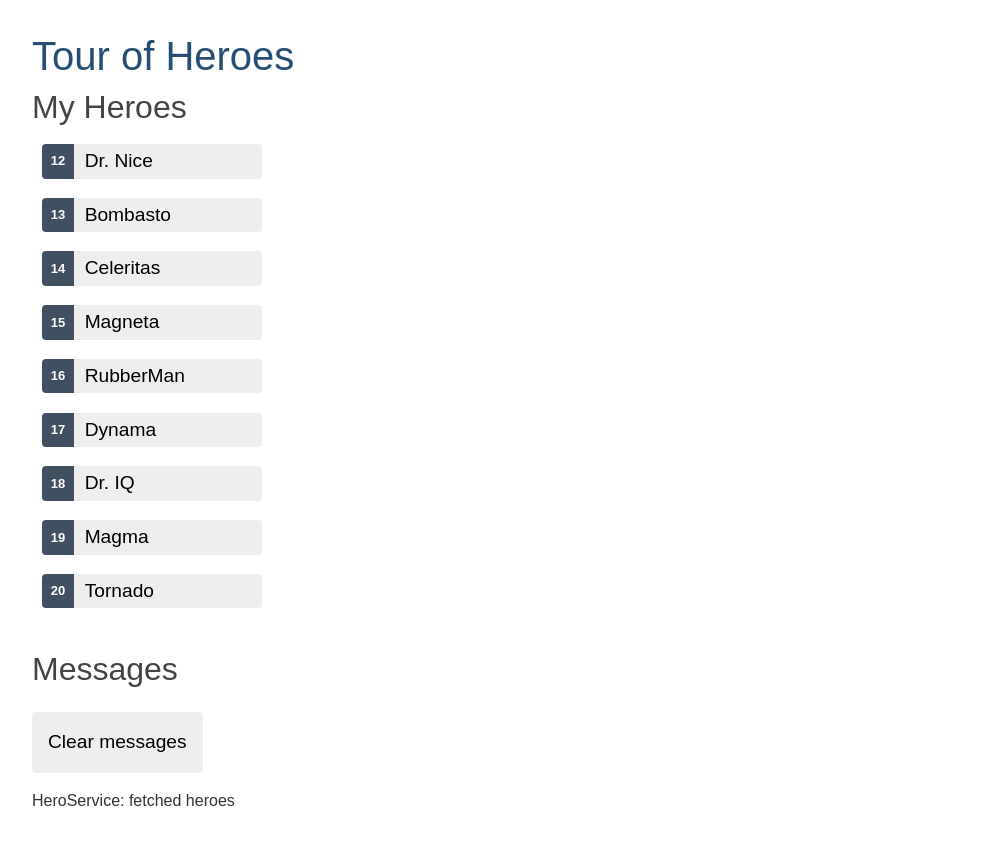
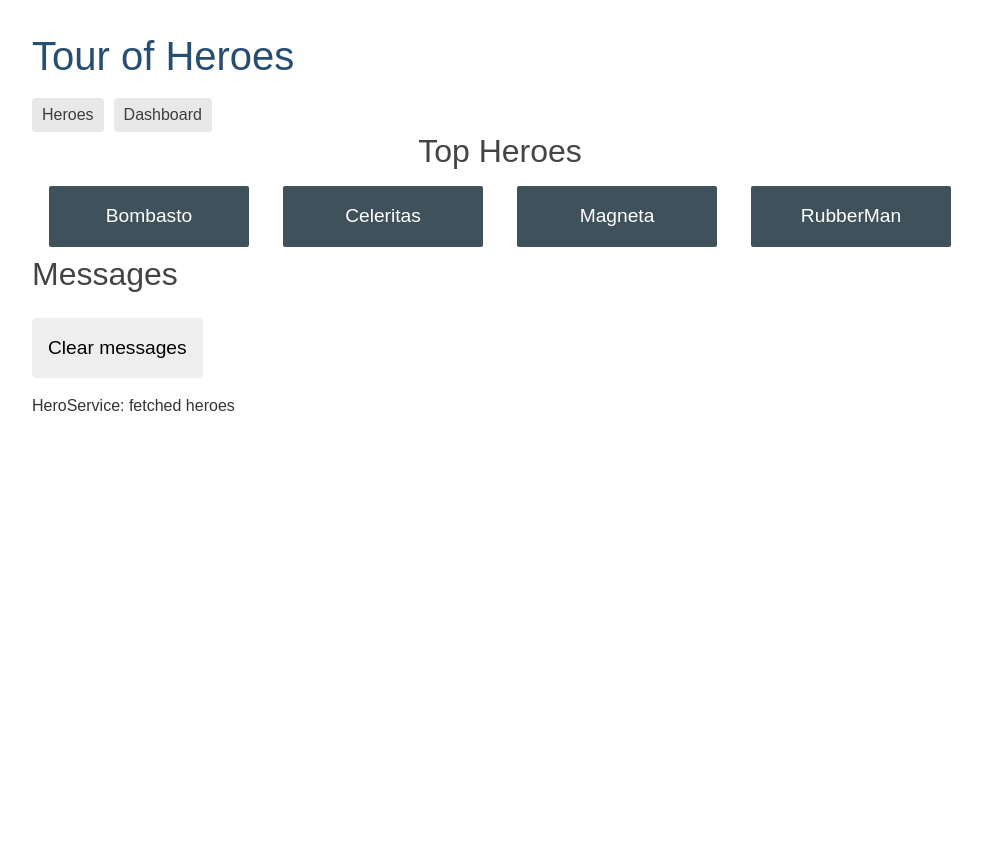
Before and after one commit to m4penta/HERO-TOUR, an Angular app: page /dashboard in a window 1280 px wide. Shown: the whole page, without its empty margins (140-1122 px from the left). After the commit the page ends 800 px from the top, so only its background shows below. Built offline with nearby package versions, Linux system fonts and the light colour scheme.

Commit message:
Add navigation with routing

```diff
--- a/src/app/app.component.html
+++ b/src/app/app.component.html
@@ -1,3 +1,7 @@
 <h1>{{title}}</h1>
-<app-heroes></app-heroes>
+<nav>
+  <a routerLink="/heroes">Heroes</a>
+  <a routerLink="/dashboard">Dashboard</a>
+</nav>
+<router-outlet></router-outlet>
 <app-messages></app-messages>
--- /dev/null
+++ b/src/app/dashboard/dashboard.component.css
@@ -0,0 +1,50 @@
+/* DashboardComponent's private CSS styles */
+
+h2 {
+  text-align: center;
+}
+
+.heroes-menu {
+  padding: 0;
+  margin: auto;
+  max-width: 1000px;
+
+  /* flexbox */
+  display: flex;
+  flex-direction: row;
+  flex-wrap: wrap;
+  justify-content: space-around;
+  align-content: flex-start;
+  align-items: flex-start;
+}
+
+a {
+  background-color: #3f525c;
+  border-radius: 2px;
+  padding: 1rem;
+  font-size: 1.2rem;
+  text-decoration: none;
+  display: inline-block;
+  color: #fff;
+  text-align: center;
+  width: 100%;
+  min-width: 70px;
+  margin: .5rem auto;
+  box-sizing: border-box;
+
+  /* flexbox */
+  order: 0;
+  flex: 0 1 auto;
+  align-self: auto;
+}
+
+@media (min-width: 600px) {
+  a {
+    width: 18%;
+    box-sizing: content-box;
+  }
+}
+
+a:hover {
+  background-color: #000;
+}
--- /dev/null
+++ b/src/app/dashboard/dashboard.component.html
@@ -0,0 +1,7 @@
+<h2>Top Heroes</h2>
+<div class="heroes-menu">
+  <a *ngFor="let hero of heroes"
+    routerLink="/detail/{{hero.id}}">
+    {{hero.name}}
+  </a>
+</div>
--- /dev/null
+++ b/src/app/dashboard/dashboard.component.ts
@@ -0,0 +1,23 @@
+import { Component, OnInit } from '@angular/core';
+import { Hero } from '../hero';
+import { HeroService } from '../hero.service';
+
+@Component({
+  selector: 'app-dashboard',
+  templateUrl: './dashboard.component.html',
+  styleUrls: [ './dashboard.component.css' ]
+})
+export class DashboardComponent implements OnInit {
+  heroes: Hero[] = [];
+
+  constructor(private heroService: HeroService) { }
+
+  ngOnInit(): void {
+    this.getHeroes();
+  }
+
+  getHeroes(): void {
+    this.heroService.getHeroes()
+      .subscribe(heroes => this.heroes = heroes.slice(1, 5));
+  }
+}
--- a/src/app/hero-detail/hero-detail.component.html
+++ b/src/app/hero-detail/hero-detail.component.html
@@ -6,5 +6,5 @@
     <label for="hero-name">Hero name: </label>
     <input id="hero-name" [(ngModel)]="hero.name" placeholder="name">
   </div>
-
+  <button type="button" (click)="goBack()">go back</button>
 </div>
--- a/src/app/hero-detail/hero-detail.component.ts
+++ b/src/app/hero-detail/hero-detail.component.ts
@@ -1,11 +1,42 @@
-import { Hero } from './../hero';
-import { Component, Input } from '@angular/core';
+import { Component, OnInit } from '@angular/core';
+import { ActivatedRoute } from '@angular/router';
+import { Location } from '@angular/common';
+
+import { Hero } from '../hero';
+import { HeroService } from '../hero.service';
 
 @Component({
   selector: 'app-hero-detail',
   templateUrl: './hero-detail.component.html',
-  styleUrls: ['./hero-detail.component.css']
+  styleUrls: [ './hero-detail.component.css' ]
 })
-export class HeroDetailComponent {
-  @Input() hero? : Hero;
+export class HeroDetailComponent implements OnInit {
+  hero: Hero | undefined;
+
+  constructor(
+    private route: ActivatedRoute,
+    private heroService: HeroService,
+    private location: Location
+  ) {}
+
+  ngOnInit(): void {
+    this.getHero();
+  }
+
+  getHero(): void {
+    const id = Number(this.route.snapshot.paramMap.get('id'));
+    this.heroService.getHero(id)
+      .subscribe(hero => this.hero = hero);
+  }
+
+  goBack(): void {
+    this.location.back();
+  }
 }
+
+
+/*
+Copyright Google LLC. All Rights Reserved.
+Use of this source code is governed by an MIT-style license that
+can be found in the LICENSE file at https://angular.io/license
+*/
--- a/src/app/hero.service.ts
+++ b/src/app/hero.service.ts
@@ -15,6 +15,12 @@
     this.messageService.add('HeroService: fetched heroes');
     return heroes;
   }
-
+  getHero(id: number): Observable<Hero> {
+    // For now, assume that a hero with the specified `id` always exists.
+    // Error handling will be added in the next step of the tutorial.
+    const hero = HEROES.find(h => h.id === id)!;
+    this.messageService.add(`HeroService: fetched hero id=${id}`);
+    return of(hero);
+  }
 
 }
--- a/src/app/heroes/heroes.component.css
+++ b/src/app/heroes/heroes.component.css
@@ -4,49 +4,35 @@
   padding: 0;
   width: 15em;
 }
-
 .heroes li {
-  display: flex;
+  position: relative;
+  cursor: pointer;
 }
 
-.heroes button {
-  flex: 1;
-  cursor: pointer;
-  position: relative;
-  left: 0;
-  background-color: #EEE;
-  margin: .5em;
-  padding: 0;
-  border-radius: 4px;
-  display: flex;
-  align-items: stretch;
-  height: 1.8em;
-}
-
-.heroes button:hover {
-  color: #2c3a41;
-  background-color: #e6e6e6;
+.heroes li:hover {
   left: .1em;
 }
 
-.heroes button:active {
+.heroes a {
+  color: #333;
+  text-decoration: none;
+  background-color: #EEE;
+  margin: .5em;
+  padding: .3em 0;
+  height: 1.6em;
+  border-radius: 4px;
+  display: block;
+  width: 100%;
+}
+
+.heroes a:hover {
+  color: #2c3a41;
+  background-color: #e6e6e6;
+}
+
+.heroes a:active {
   background-color: #525252;
   color: #fafafa;
-}
-
-.heroes button.selected {
-  background-color: black;
-  color: white;
-}
-
-.heroes button.selected:hover {
-  background-color: #505050;
-  color: white;
-}
-
-.heroes button.selected:active {
-  background-color: black;
-  color: white;
 }
 
 .heroes .badge {
@@ -56,10 +42,12 @@
   padding: 0.8em 0.7em 0 0.7em;
   background-color: #405061;
   line-height: 1em;
+  position: relative;
+  left: -1px;
+  top: -4px;
+  height: 1.8em;
+  min-width: 16px;
+  text-align: right;
   margin-right: .8em;
   border-radius: 4px 0 0 4px;
 }
-
-.heroes .name {
-  align-self: center;
-}
--- a/src/app/heroes/heroes.component.html
+++ b/src/app/heroes/heroes.component.html
@@ -1,26 +1,8 @@
-<!-- <h2 >My Heroes</h2>
-<div class="card-group" *ngFor="let hero of heroes">
-  <div class="card mt-2" style="width: 18rem;">
-    <div class="card-body">
-    <h5 class="card-title">{{hero.name}}</h5>
-    <h6 class="card-subtitle mb-2 text-muted">ID: {{hero.id}}</h6>
-    </div>
-  </div>
-</div> -->
 <h2>My Heroes</h2>
-<ul class="heroes" >
+<ul class="heroes">
   <li *ngFor="let hero of heroes">
-
-    <!-- bắt sự kiện click -->
-    <!--  thiết lập class selected cho nút nếu siêu anh
-       hùng tương ứng với nút này là selectedHero -->
-
-    <button [class.selected]="hero === selectedHero"
-    type="button" (click)="onSelect(hero)">
-      <span class="badge">{{hero.id}}</span>
-      <span class="name">{{hero.name}}</span>
-    </button>
+    <a routerLink="/detail/{{hero.id}}">
+      <span class="badge">{{hero.id}}</span> {{hero.name}}
+    </a>
   </li>
 </ul>
-<!-- neu su kien kich hoat thi se hien thi phan nay -->
-<app-hero-detail [hero]="selectedHero"></app-hero-detail>
```
Also changed, not shown: src/app/app-routing.module.ts (added, +18 -0 lines), src/app/app.module.ts (+6 -2 lines), 1 other file (tests, documents, lock files or other folders).
